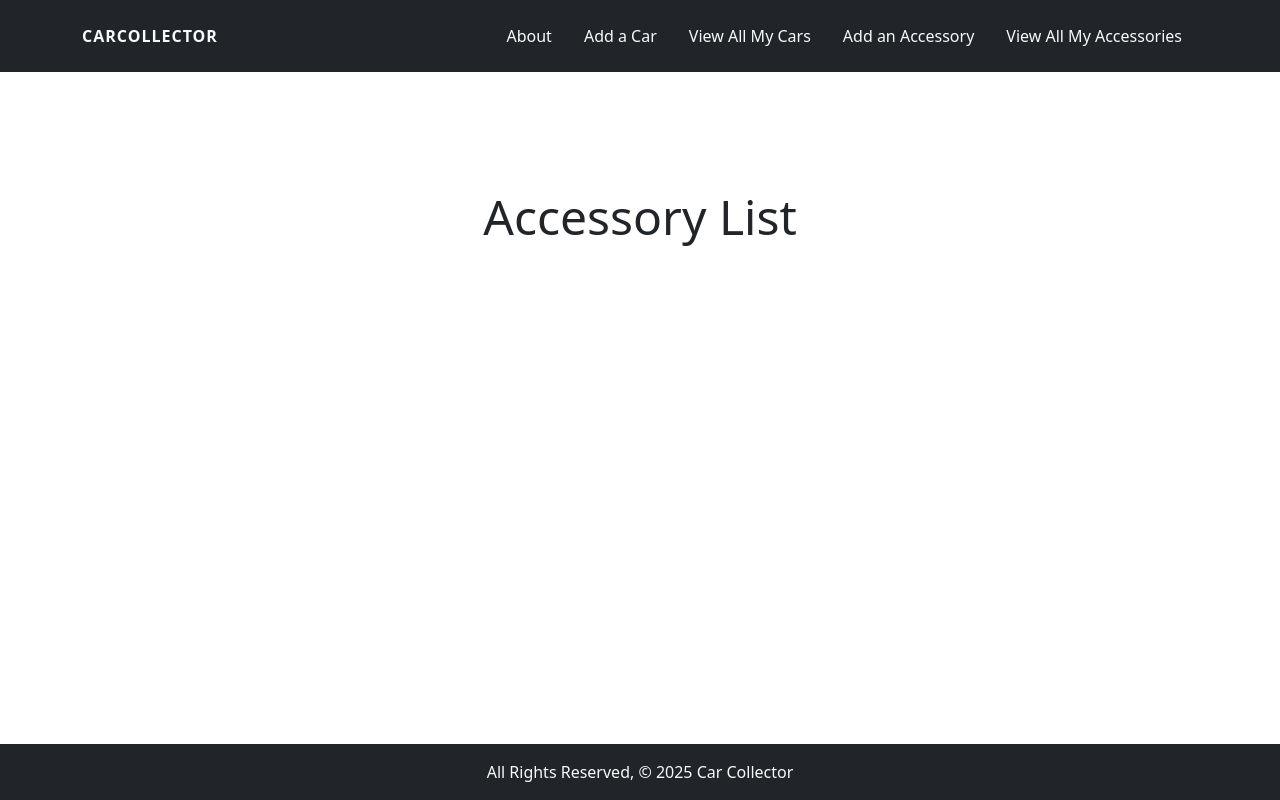
After one commit to Sabretooth2438/collector-lab, a Django app: page /accessories/ in a window 1280 px wide. The commit adds this page. Run offline with Django 5.2, Linux system fonts and the light colour scheme; data that the repository does not hold is empty.

Commit message:
Part 04 - Django Many to Many Models is Done

```diff
--- a/carcollector/main_app/admin.py
+++ b/carcollector/main_app/admin.py
@@ -1,6 +1,7 @@
 from django.contrib import admin
-from .models import Car, Service
+from .models import Car, Service, Accessory
 
 # Register your models here.
 admin.site.register(Car)
 admin.site.register(Service)
+admin.site.register(Accessory)
--- a/carcollector/main_app/static/css/style.css
+++ b/carcollector/main_app/static/css/style.css
@@ -33,3 +33,135 @@ main {
   border-color: #dee2e6;
   box-shadow: 0 0 0 0.2rem rgba(0, 0, 0, 0.1);
 }
+
+/* Form Container */
+.form-container {
+  max-width: 600px;
+}
+
+/* Full Image */
+.image-full {
+  width: 100%;
+  height: 100%;
+  object-fit: cover;
+  border-radius: 8px;
+}
+
+/* Card Image */
+.card-image {
+  width: 100%;
+  height: 200px;
+  object-fit: cover;
+  border-radius: 8px;
+}
+
+/* Fallback Image */
+.fallback-image {
+  height: 200px;
+  background-color: #6c757d;
+  color: #fff;
+  display: flex;
+  align-items: center;
+  justify-content: center;
+  border-radius: 0.375rem;
+}
+
+/* Logo Styling */
+.navbar-logo {
+  font-size: 1rem;
+  font-weight: bold;
+  text-transform: uppercase;
+  letter-spacing: 1px;
+}
+
+/* Form Container */
+.form-container {
+  max-width: 600px;
+}
+
+/* Full Image */
+.image-full {
+  width: 100%;
+  height: 100%;
+  object-fit: cover;
+  border-radius: 8px;
+}
+
+/* Card Image */
+.card-image {
+  width: 100%;
+  height: 200px;
+  object-fit: cover;
+  border-radius: 8px;
+}
+
+/* Fallback Image */
+.fallback-image {
+  height: 200px;
+  background-color: #6c757d;
+  color: #fff;
+  display: flex;
+  align-items: center;
+  justify-content: center;
+  border-radius: 0.375rem;
+}
+
+/* Logo Styling */
+.navbar-logo {
+  font-size: 1rem;
+  font-weight: bold;
+  text-transform: uppercase;
+  letter-spacing: 1px;
+}
+
+/* Calendar container */
+.datepicker-dropdown {
+  background-color: #fff;
+  border: 1px solid #ced4da;
+  border-radius: 0.25rem;
+}
+
+/* Day cells */
+.datepicker table tr td,
+.datepicker table tr th {
+  font-size: 0.95rem;
+  padding: 0.75rem;
+  width: 2.5rem;
+  height: 2.5rem;
+  text-align: center;
+  vertical-align: middle;
+}
+
+/* Hover effect on normal days */
+.datepicker table tr td.day:hover,
+.datepicker table tr td.day.focused {
+  background-color: #e2e6ea;
+  cursor: pointer;
+}
+
+/* Selected day */
+.datepicker table tr td.active,
+.datepicker table tr td.active:hover {
+  background-color: #0d6efd;
+  color: #fff;
+}
+
+/* Today indicator (small triangle) */
+.datepicker table tr td.today:before {
+  content: '';
+  border-bottom: 7px solid #0d6efd;
+  border-left: 7px solid transparent;
+  position: absolute;
+  bottom: 4px;
+  left: 40%;
+}
+
+/* Nav arrows if needed (requires icon library) */
+.datepicker .prev i::before {
+  content: '\f104';
+  font-family: 'Font Awesome 6 Free';
+}
+.datepicker .next i::before {
+  content: '\f105';
+  font-family: 'Font Awesome 6 Free';
+}
--- a/carcollector/main_app/templates/about.html
+++ b/carcollector/main_app/templates/about.html
@@ -1,4 +1,5 @@
-{% extends 'base.html' %} {% block content %}
+{% extends 'base.html' %}
+{% block content %}
 
 <div class="container my-5">
   <h1 class="display-5 text-center">About the Car Collector</h1>
--- a/carcollector/main_app/templates/base.html
+++ b/carcollector/main_app/templates/base.html
@@ -7,6 +7,7 @@
     <meta name="viewport" content="width=device-width, initial-scale=1.0" />
     <meta http-equiv="X-UA-Compatible" content="ie=edge" />
     <title>Car Collector</title>
+    <link rel="icon" href="{% static 'favicon.ico' %}" type="image/x-icon" />
     <!-- Bootstrap CSS -->
     <link
       href="https://cdn.jsdelivr.net/npm/bootstrap@5.3.3/dist/css/bootstrap.min.css"
@@ -39,9 +40,10 @@
     <!-- Header -->
     <header class="bg-dark text-light py-3">
       <nav class="container d-flex justify-content-between align-items-center">
-        <a href="{% url 'home' %}" class="navbar-brand text-light"
+        <a href="{% url 'home' %}" class="navbar-brand text-light navbar-logo"
           >CarCollector</a
         >
+
         <ul class="nav">
           <li class="nav-item">
             <a href="{% url 'about' %}" class="nav-link text-light">About</a>
@@ -56,12 +58,25 @@
               >View All My Cars</a
             >
           </li>
+          <li class="nav-item">
+            <a href="{% url 'accessories_create' %}" class="nav-link text-light"
+              >Add an Accessory</a
+            >
+          </li>
+          <li class="nav-item">
+            <a href="{% url 'accessories_index' %}" class="nav-link text-light"
+              >View All My Accessories </a
+            >
+          </li>
         </ul>
       </nav>
     </header>
 
     <!-- Main Content -->
-    <main class="container my-5">{% block content %} {% endblock %}</main>
+    <main class="container my-5">
+      {% block content %}
+      {% endblock %}
+    </main>
 
     <!-- Footer -->
     <footer class="bg-dark text-light text-center py-3">
--- a/carcollector/main_app/templates/home.html
+++ b/carcollector/main_app/templates/home.html
@@ -1,4 +1,5 @@
-{% extends 'base.html' %} {% block content %}
+{% extends 'base.html' %}
+{% block content %}
 
 <div class="container text-center my-5">
   <h1 class="display-4 text-primary">🚗 Welcome to Car Collector 🚘</h1>
--- /dev/null
+++ b/carcollector/main_app/templates/main_app/accessory_list.html
@@ -0,0 +1,25 @@
+{% extends 'base.html' %}
+{% load custom_filters %}
+{% block content %}
+
+<div class="container my-5">
+  <h1 class="display-5 text-center mb-4">Accessory List</h1>
+
+  <div class="row g-4">
+    {% for accessory in accessory_list %}
+    <div class="col-md-4">
+      <a href="{% url 'accessories_detail' accessory.id %}" class="text-decoration-none">
+        <div class="card shadow-sm h-100">
+          <div class="card-body">
+            <h5 class="card-title text-primary">{{ accessory.name }}</h5>
+            <p><strong>Type:</strong> {{ accessory.type }}</p>
+            <p><strong>Price:</strong> ${{ accessory.price }}</p>
+          </div>
+        </div>
+      </a>
+    </div>
+    {% endfor %}
+  </div>
+</div>
+
+{% endblock %}
--- a/carcollector/main_app/templates/main_app/car_confirm_delete.html
+++ b/carcollector/main_app/templates/main_app/car_confirm_delete.html
@@ -1,4 +1,5 @@
-{% extends 'base.html' %} {% block content %}
+{% extends 'base.html' %}
+{% block content %}
 
 <div class="container my-5">
   <div class="row justify-content-center">
--- a/carcollector/main_app/templates/main_app/car_form.html
+++ b/carcollector/main_app/templates/main_app/car_form.html
@@ -1,7 +1,9 @@
-{% extends 'base.html' %} {% load custom_filters %} {% block content %}
+{% extends 'base.html' %}
+{% load custom_filters %}
+{% block content %}
 
 <div class="d-flex justify-content-center align-items-center py-5">
-  <div class="container" style="max-width: 600px">
+  <div class="container form-container">
     {% if object %}
     <h1 class="display-5 text-center mb-4">
       Edit <span class="text-primary">{{ object.name }}</span>
--- a/carcollector/main_app/urls.py
+++ b/carcollector/main_app/urls.py
@@ -4,10 +4,22 @@ from . import views
 urlpatterns = [
     path('', views.home, name='home'),
     path('about/', views.about, name='about'),
+    # Car Routes
     path('cars/', views.cars_index, name='cars_index'),
     path('cars/<int:car_id>/', views.cars_detail, name='detail'),
     path('cars/create/', views.CarCreate.as_view(), name='cars_create'),
     path('cars/<int:pk>/update/', views.CarUpdate.as_view(), name='cars_update'),
     path('cars/<int:pk>/delete/', views.CarDelete.as_view(), name='cars_delete'),
     path('cars/<int:car_id>/add_service/', views.add_service, name='add_service'),
+
+    # Accessory Routes
+    path('accessories/', views.AccessoryList.as_view(), name='accessories_index'),
+    path('accessories/<int:pk>/', views.AccessoryDetail.as_view(), name='accessories_detail'),
+    path('accessories/create/', views.AccessoryCreate.as_view(), name='accessories_create'),
+    path('accessories/<int:pk>/update/', views.AccessoryUpdate.as_view(), name='accessories_update'),
+    path('accessories/<int:pk>/delete/', views.AccessoryDelete.as_view(), name='accessories_delete'),
+
+    # Associate and Unassociate Accessories with Cars (Many-to-Many)
+    path('cars/<int:car_id>/assoc_accessory/<int:accessory_id>/', views.assoc_accessory, name='assoc_accessory'),
+    path('cars/<int:car_id>/unassoc_accessory/<int:accessory_id>/', views.unassoc_accessory, name='unassoc_accessory'),
 ]
--- a/carcollector/main_app/views.py
+++ b/carcollector/main_app/views.py
@@ -1,6 +1,7 @@
 from django.shortcuts import render, redirect
-from .models import Car
+from .models import Car, Accessory
 from django.views.generic.edit import CreateView, UpdateView, DeleteView
+from django.views.generic import ListView, DetailView
 from .forms import ServiceForm
 from django.urls import reverse_lazy
 
@@ -16,6 +17,24 @@ class CarDelete(DeleteView):
     model = Car
     success_url = reverse_lazy('cars_index')
 
+class AccessoryList(ListView):
+    model = Accessory
+
+class AccessoryDetail(DetailView):
+    model = Accessory
+
+class AccessoryCreate(CreateView):
+    model = Accessory
+    fields = ['name', 'type', 'price']  # Fields in the Accessory model
+
+class AccessoryUpdate(UpdateView):
+    model = Accessory
+    fields = ['name', 'type', 'price']
+
+class AccessoryDelete(DeleteView):
+    model = Accessory
+    success_url = reverse_lazy('accessories_index')
+
 # Create your views here.
 def home(request):
     return render(request, 'home.html')
@@ -30,7 +49,12 @@ def cars_index(request):
 def cars_detail(request, car_id):
     car = Car.objects.get(id=car_id)
     service_form = ServiceForm()
-    return render(request, 'cars/detail.html', {'car': car,'service_form': service_form })
+    accessories_car_doesnt_have = Accessory.objects.exclude(id__in=car.accessories.all().values_list('id'))
+    return render(request, 'cars/detail.html', {
+        'car': car,
+        'service_form': service_form,
+        'accessories': accessories_car_doesnt_have,
+    })
 
 def add_service(request, car_id):
     form = ServiceForm(request.POST)
@@ -39,3 +63,11 @@ def add_service(request, car_id):
         new_service.car_id = car_id
         new_service.save()
     return redirect('detail', car_id=car_id)
+
+def assoc_accessory(request, car_id, accessory_id):
+    Car.objects.get(id=car_id).accessories.add(accessory_id)
+    return redirect('detail', car_id=car_id)
+
+def unassoc_accessory(request, car_id, accessory_id):
+    Car.objects.get(id=car_id).accessories.remove(accessory_id)
+    return redirect('detail', car_id=car_id)
```
Also changed, not shown: carcollector/main_app/models.py (+13 -0 lines), carcollector/main_app/templates/cars/detail.html (+74 -9 lines), carcollector/main_app/templates/cars/index.html (+5 -9 lines), carcollector/main_app/templates/main_app/accessory_confirm_delete.html (added, +22 -0 lines), carcollector/main_app/templates/main_app/accessory_detail.html (added, +25 -0 lines), carcollector/main_app/templates/main_app/accessory_form.html (added, +34 -0 lines), carcollector/main_app/migrations/0004_accessory_car_accessories.py (added), carcollector/main_app/static/favicon.ico (added).
